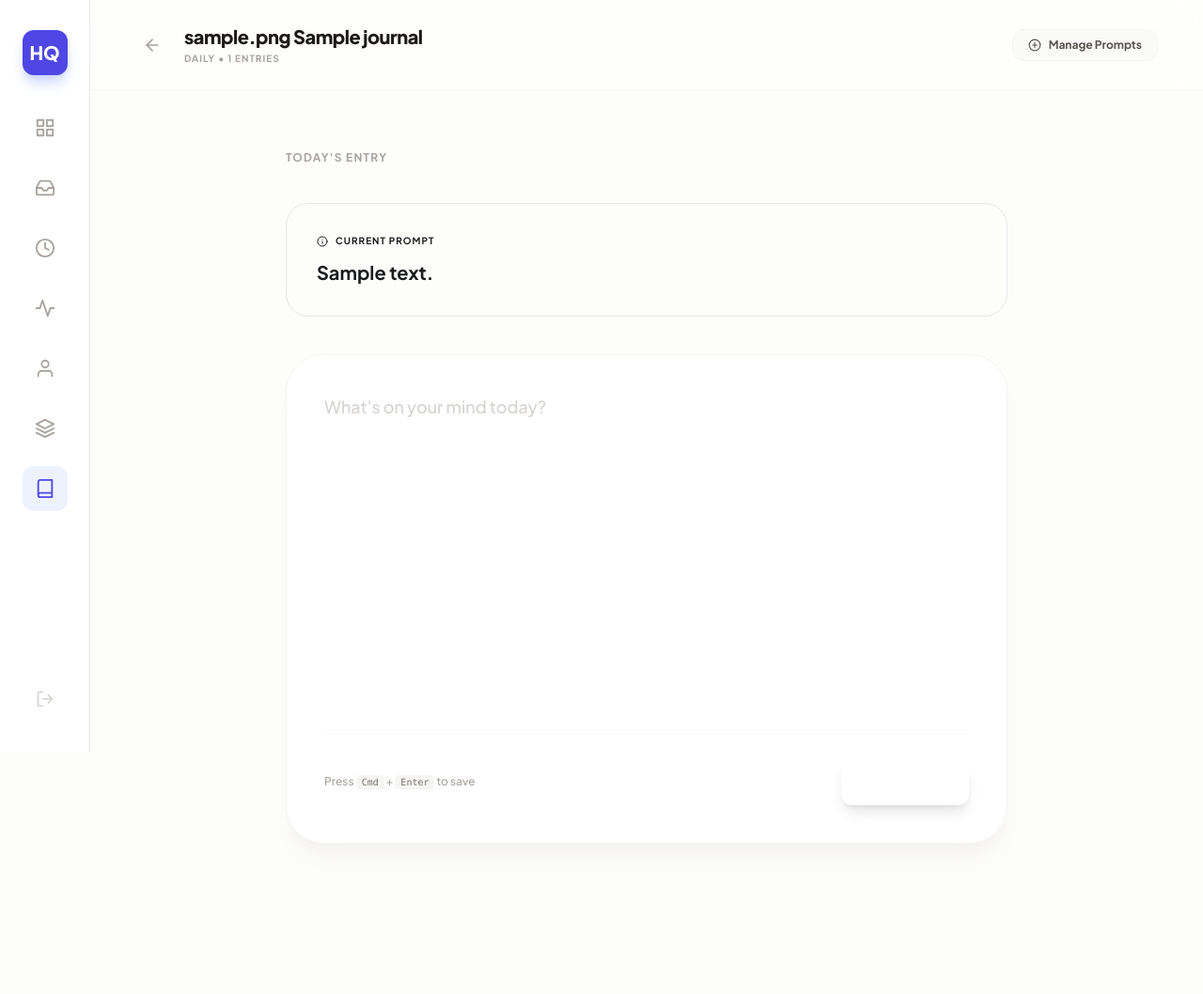
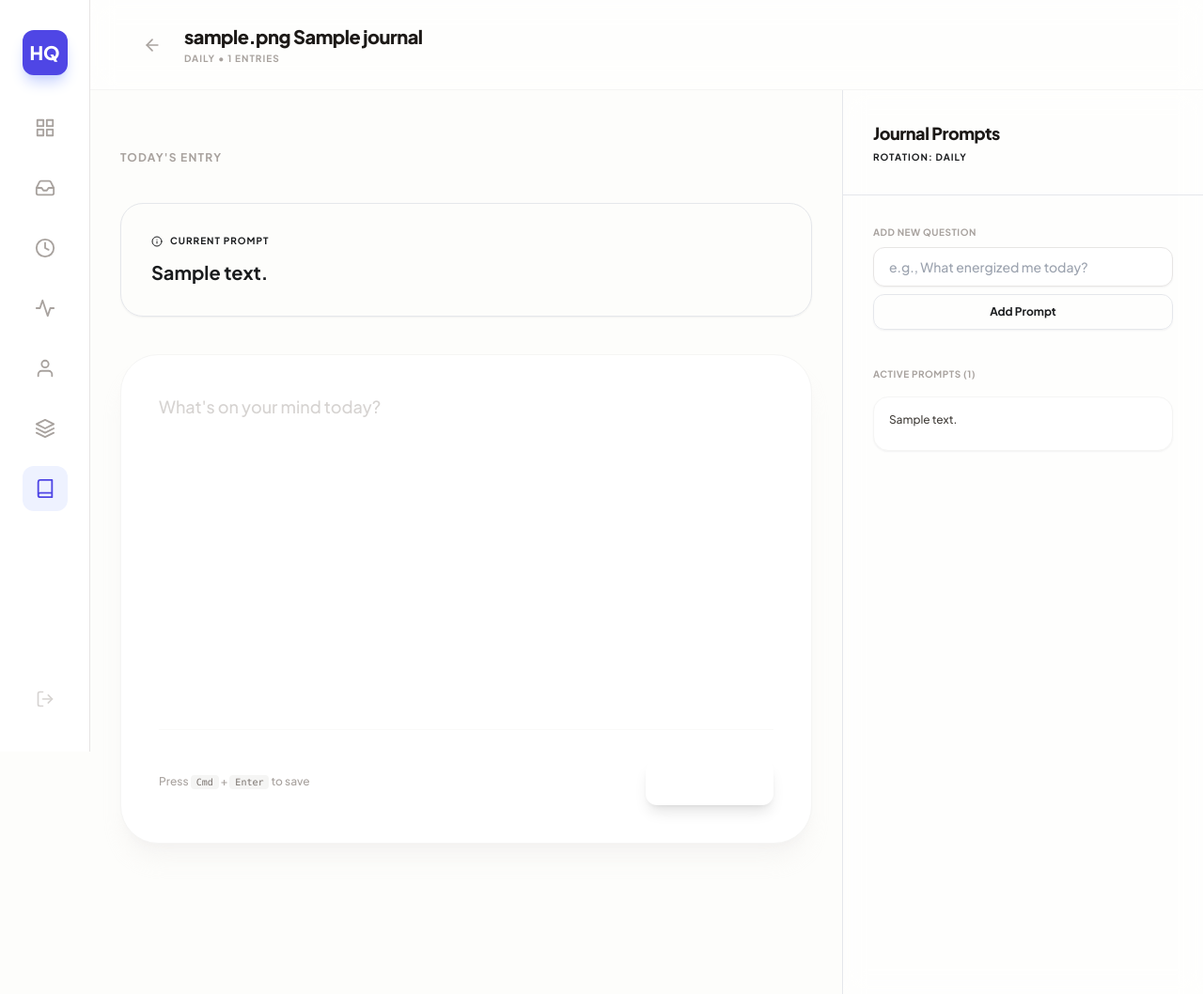
Before and after one commit to Art3nix/PersonalHQ, a Flask app: page /journals/1/write in a window 1280 px wide. Shown: the whole page at 94% size. Run offline with Flask 3, Linux system fonts and the light colour scheme; a user stored in the database is signed in; tables that the repository leaves empty hold one stand-in row (values such as "Sample post"); some libraries are stand-ins or nearby versions.

Commit message:
Update journal layouts

```diff
--- a/personalhq/templates/journals/entries.html
+++ b/personalhq/templates/journals/entries.html
@@ -38,9 +38,9 @@
         </header>
 
         <main class="flex-1 overflow-y-auto custom-scrollbar p-12">
-            <div class="max-w-7xl mx-auto">
+            <div class="max-w-[1400px] mx-auto">
                 {% if entries %}
-                    <div class="columns-1 md:columns-2 lg:columns-3 gap-6" id="archive-grid">
+                    <div class="columns-1 md:columns-2 lg:columns-3 xl:columns-4 gap-6" id="archive-grid">
                         {% for entry in entries %}
                             <div onclick="window.location.href='{{ url_for('journals_view.write', journal_id=journal.id, edit_id=entry.id) }}'" class="archive-card mb-6 break-inside-avoid bg-white border border-stone-100 rounded-[2rem] p-8 shadow-xl shadow-stone-200/30 hover:border-indigo-200 hover:shadow-2xl transition-all duration-200 group cursor-pointer relative">
 
--- a/personalhq/templates/journals/index.html
+++ b/personalhq/templates/journals/index.html
@@ -4,7 +4,7 @@
 {% block title %}Journals - Life HQ{% endblock %}
 
 {% block app_content %}
-    <main class="flex-1 max-w-5xl mx-auto px-12 py-12">
+    <main class="flex-1 w-full max-w-[1400px] mx-auto px-12 py-12">
 
         <header class="flex justify-between items-end mb-10 border-b border-stone-100 pb-6">
             <div>
@@ -19,7 +19,7 @@
             </button>
         </header>
 
-        <section class="grid grid-cols-1 md:grid-cols-2 lg:grid-cols-3 gap-6">
+        <section class="grid grid-cols-1 md:grid-cols-2 lg:grid-cols-3 xl:grid-cols-4 gap-6">
             {% for journal in journals %}
                 {% set theme = journal.color or 'indigo' %}
                 <a href="{{ url_for('journals_view.entries', journal_id=journal.id) }}" class="bg-{{ theme }}-50 border border-{{ theme }}-200 rounded-[2rem] p-8 shadow-xl shadow-{{ theme }}-200/40 hover:bg-{{ theme }}-100 hover:border-{{ theme }}-300 hover:shadow-2xl hover:shadow-{{ theme }}-300/40 transition-all duration-300 group block relative overflow-hidden">
--- a/personalhq/templates/journals/write.html
+++ b/personalhq/templates/journals/write.html
@@ -19,20 +19,21 @@
                 </div>
             </div>
 
-            <button onclick="document.getElementById('slide-over-prompts').classList.remove('translate-x-full')" class="flex items-center gap-2 px-4 py-2 bg-stone-50 text-stone-600 rounded-xl text-xs font-bold hover:bg-stone-100 transition-colors border border-stone-100 hover:border-stone-200">
+            <button onclick="document.getElementById('slide-over-prompts').classList.remove('translate-x-full')" class="xl:hidden flex items-center gap-2 px-4 py-2 bg-stone-50 text-stone-600 rounded-xl text-xs font-bold hover:bg-stone-100 transition-colors border border-stone-100 hover:border-stone-200">
                 <svg xmlns="http://www.w3.org/2000/svg" width="14" height="14" viewBox="0 0 24 24" fill="none" stroke="currentColor" stroke-width="2" stroke-linecap="round" stroke-linejoin="round"><circle cx="12" cy="12" r="10"></circle><line x1="12" y1="8" x2="12" y2="16"></line><line x1="8" y1="12" x2="16" y2="12"></line></svg>
                 Manage Prompts
             </button>
         </header>
 
-        <div class="flex-1 flex flex-col min-h-0 bg-[#FDFDFB]">
+        <div class="flex-1 flex overflow-hidden bg-{{ theme }}-50">
 
-            <main class="flex-1 overflow-y-auto custom-scrollbar p-8">
+            <main class="flex-1 overflow-y-auto custom-scrollbar flex justify-center p-8">
+                <div class="max-w-3xl w-full pt-8 pb-32">
 
-                <div class="max-w-3xl mx-auto w-full pt-8 pb-32">
                     <h2 class="text-xs font-bold text-stone-400 uppercase tracking-widest mb-10">Today's Entry</h2>
+
                     {% if active_prompt %}
-                    <div class="mb-10 p-8 bg-{{ theme }}-50/50 border border-{{ theme }}-100 rounded-3xl">
+                    <div class="mb-10 p-8 bg-{{ theme }}-100/50 border border-{{ theme }}-200 rounded-3xl shadow-sm">
                         <h3 class="text-[10px] font-bold text-{{ theme }}-600 uppercase tracking-widest mb-3 flex items-center gap-2">
                             <svg xmlns="http://www.w3.org/2000/svg" width="12" height="12" viewBox="0 0 24 24" fill="none" stroke="currentColor" stroke-width="2" stroke-linecap="round" stroke-linejoin="round"><circle cx="12" cy="12" r="10"></circle><line x1="12" y1="16" x2="12" y2="12"></line><line x1="12" y1="8" x2="12.01" y2="8"></line></svg>
                             Current Prompt
@@ -46,6 +47,7 @@
 
                         <textarea id="main-entry-content" name="content" placeholder="What's on your mind today?" required
                                   class="w-full min-h-[40vh] bg-transparent text-stone-800 text-lg placeholder:text-stone-300 outline-none resize-none font-medium leading-relaxed overflow-hidden">{% if entry_to_edit %}{{ entry_to_edit.content }}{% endif %}</textarea>
+
                         <div class="flex justify-between items-center mt-8 pt-8 border-t border-stone-50">
                             <p class="text-xs font-medium text-stone-400">Press <kbd class="bg-stone-100 px-1.5 py-0.5 rounded text-stone-500 font-mono text-[10px]">Cmd</kbd> + <kbd class="bg-stone-100 px-1.5 py-0.5 rounded text-stone-500 font-mono text-[10px]">Enter</kbd> to save</p>
                             <div class="flex items-center gap-3">
@@ -60,9 +62,50 @@
                             </div>
                         </div>
                     </form>
-
                 </div>
             </main>
+
+            <aside class="hidden xl:flex w-96 bg-white/60 border-l border-{{ theme }}-100 backdrop-blur-md flex-col">
+                <div class="p-8 border-b border-{{ theme }}-100/50">
+                    <h2 class="text-lg font-extrabold text-stone-900 tracking-tight">Journal Prompts</h2>
+                    <p class="text-[10px] font-bold text-{{ theme }}-600 uppercase tracking-widest mt-1">Rotation: {{ journal.frequency.value }}</p>
+                </div>
+
+                <div class="p-8 flex-1 overflow-y-auto custom-scrollbar">
+                    <form action="{{ url_for('journals_api.add_prompt', journal_id=journal.id) }}" method="POST" class="mb-10">
+                        <input type="hidden" name="csrf_token" value="{{ csrf_token() }}"/>
+                        <label class="block text-[10px] font-bold text-stone-400 uppercase tracking-wider mb-2">Add New Question</label>
+                        <div class="flex flex-col gap-2">
+                            <input type="text" name="text" required class="w-full bg-white border border-stone-200 rounded-xl py-2.5 px-4 text-sm focus:border-{{ theme }}-500 transition-all outline-none font-medium shadow-sm" placeholder="e.g., What energized me today?">
+                            <button type="submit" class="w-full py-2.5 bg-{{ theme }}-50 text-{{ theme }}-700 rounded-xl font-bold text-xs hover:bg-{{ theme }}-100 border border-{{ theme }}-200 transition-colors shadow-sm">
+                                Add Prompt
+                            </button>
+                        </div>
+                    </form>
+
+                    <div>
+                        <h3 class="text-[10px] font-bold text-stone-400 uppercase tracking-wider mb-4">Active Prompts ({{ prompts|length }})</h3>
+                        <div class="space-y-3">
+                            {% for prompt in prompts %}
+                            <div class="flex justify-between items-start gap-4 p-4 bg-white border border-stone-100 rounded-2xl group hover:border-{{ theme }}-200 transition-colors shadow-sm">
+                                <p class="text-xs font-medium text-stone-700 leading-snug">{{ prompt.text }}</p>
+                                <div class="flex items-center gap-1 shrink-0">
+                                    <button type="button" data-id="{{ prompt.id }}" data-text="{{ prompt.text }}" onclick="openEditPromptModal(this.dataset)" class="p-1.5 text-stone-300 hover:text-{{ theme }}-600 hover:bg-{{ theme }}-50 rounded-lg transition-colors opacity-0 group-hover:opacity-100">
+                                        <svg xmlns="http://www.w3.org/2000/svg" width="12" height="12" viewBox="0 0 24 24" fill="none" stroke="currentColor" stroke-width="2" stroke-linecap="round" stroke-linejoin="round"><path d="M12 20h9"></path><path d="M16.5 3.5a2.121 2.121 0 0 1 3 3L7 19l-4 1 1-4L16.5 3.5z"></path></svg>
+                                    </button>
+                                    <form id="delete-prompt-desk-{{ prompt.id }}" action="{{ url_for('journals_api.delete_prompt', prompt_id=prompt.id) }}" method="POST" class="inline">
+                                        <input type="hidden" name="csrf_token" value="{{ csrf_token() }}"/>
+                                        <button type="button" data-form-id="delete-prompt-desk-{{ prompt.id }}" data-item-name="Journal Prompt" onclick="confirmDelete(this.dataset.formId, this.dataset.itemName)" class="p-1.5 text-stone-300 hover:text-red-500 hover:bg-red-50 rounded-lg transition-colors opacity-0 group-hover:opacity-100">
+                                            <svg xmlns="http://www.w3.org/2000/svg" width="12" height="12" viewBox="0 0 24 24" fill="none" stroke="currentColor" stroke-width="2" stroke-linecap="round" stroke-linejoin="round"><path d="M3 6h18"></path><path d="M19 6v14c0 1-1 2-2 2H7c-1 0-2-1-2-2V6"></path><path d="M8 6V4c0-1 1-2 2-2h4c1 0 2 1 2 2v2"></path></svg>
+                                        </button>
+                                    </form>
+                                </div>
+                            </div>
+                            {% endfor %}
+                        </div>
+                    </div>
+                </div>
+            </aside>
         </div>
         <div id="slide-over-prompts" class="fixed inset-0 z-50 transform translate-x-full transition-transform duration-300 ease-in-out flex justify-end">
             <div class="absolute inset-0 bg-stone-900/20 backdrop-blur-sm" onclick="document.getElementById('slide-over-prompts').classList.add('translate-x-full')"></div>
```
